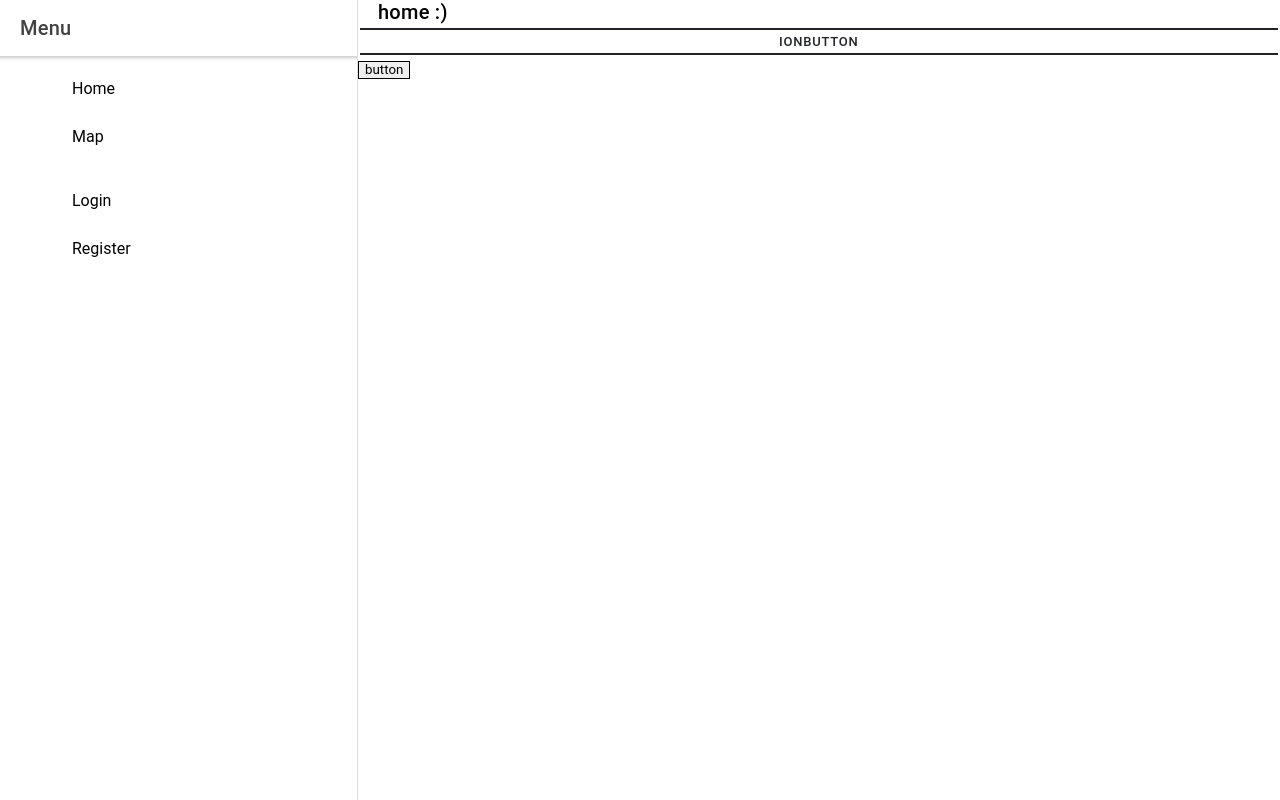
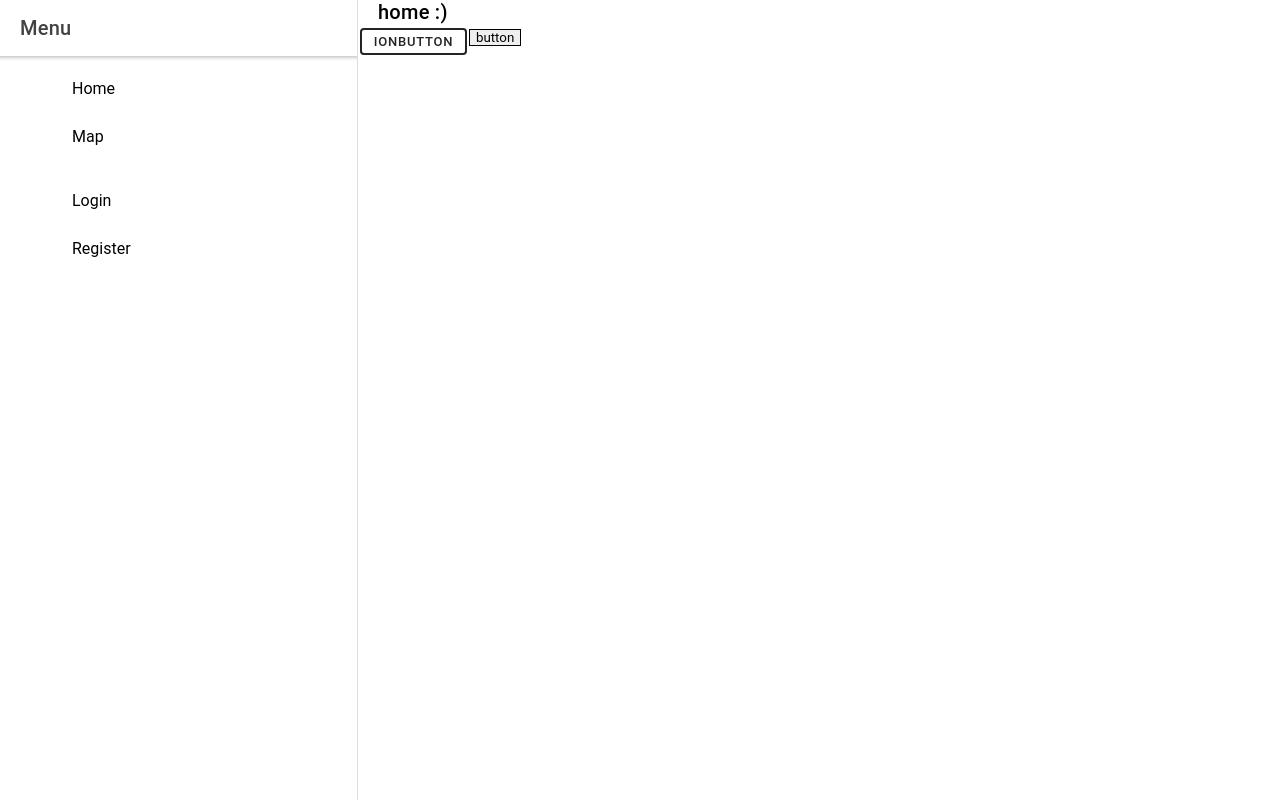
Before and after one commit to samantharand/js-capstone-frontend, a React (Create React App) app: page / in a window 1280 px wide. Built offline with nearby package versions, Linux system fonts and the light colour scheme; no server answers; what google-maps-react would draw is missing.

Commit message:
started tinkering with css - switching to branch

```diff
--- a/src/home/Home.js
+++ b/src/home/Home.js
@@ -8,7 +8,6 @@ export default function Home(props) {
 				<IonTitle> home :) </IonTitle>
 				<div width='100px' overflow='scroll'>
 					<IonButton
-						expand='full'
 						fill='outline'
 						size='small'
 						color='dark'> IonButton </IonButton>
--- a/src/theme/variables.css
+++ b/src/theme/variables.css
@@ -76,12 +76,23 @@ http://ionicframework.com/docs/theming/ */
   --ion-color-light-tint: #f5f6f9;
 }
 
+
+ion-toast {
+  --background: #ff0000;
+}
+
+ion-button {
+  /*--background: #ff0000;*/
+  --outline: #000000;
+  --border-radius: 0;
+}
+
 @media (prefers-color-scheme: dark) {
   /*
    * Dark Colors
    * -------------------------------------------
    */
-
+/*
   body {
     --ion-color-primary: #428cff;
     --ion-color-primary-rgb: 66,140,255;
@@ -151,7 +162,7 @@ http://ionicframework.com/docs/theming/ */
    * iOS Dark Theme
    * -------------------------------------------
    */
-
+/*
   .ios body {
     --ion-background-color: #000000;
     --ion-background-color-rgb: 0,0,0;
@@ -189,7 +200,7 @@ http://ionicframework.com/docs/theming/ */
    * Material Design Dark Theme
    * -------------------------------------------
    */
-
+/*
   .md body {
     --ion-background-color: #121212;
     --ion-background-color-rgb: 18,18,18;
@@ -226,8 +237,5 @@ http://ionicframework.com/docs/theming/ */
     --ion-tab-bar-background: #1f1f1f;
   }
 
-	ion-toast {
-		--background: #ff0000;
-	}
-
+*/
 }
```
